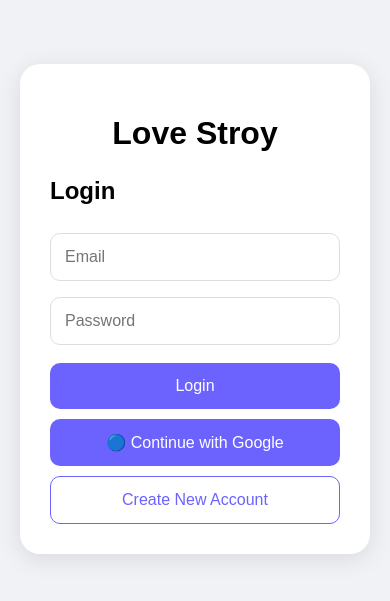
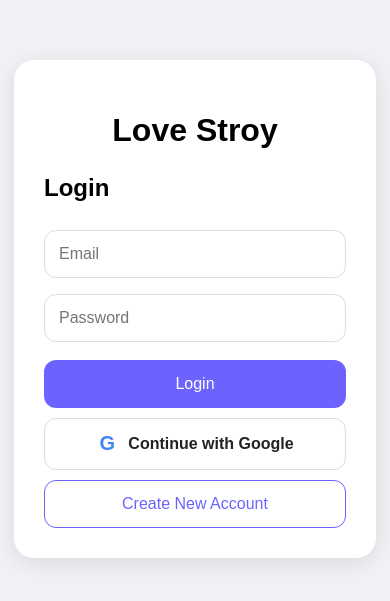
Before and after one commit to yarsa2509-cell/LoveStoryChatApp, a website: page www/index.html in a window 390 px wide. Shown: the part 113-714 px from the top of the page. Drawn offline with nearby package versions, Linux system fonts and the light colour scheme.

Commit message:
Fix phone login and Google button

```diff
--- a/www/index.html
+++ b/www/index.html
@@ -723,6 +723,92 @@ body{margin:0;background:#f0f2f5;font-family:Arial,sans-serif}
   font-size:14px;
 }
 </style>
+
+<style>
+/* Phone-only login screen */
+html,body{
+  width:100%;
+  min-height:100%;
+  margin:0;
+}
+
+#auth{
+  width:100%;
+  min-height:100dvh;
+  min-height:100vh;
+  display:flex;
+  align-items:center;
+  justify-content:center;
+  box-sizing:border-box;
+  padding:20px 14px;
+  overflow:hidden;
+}
+
+.auth-box{
+  width:min(100%, 390px);
+  max-width:390px;
+  box-sizing:border-box;
+}
+
+.auth-box input,
+.auth-box button{
+  width:100%;
+  box-sizing:border-box;
+  min-height:48px;
+  border-radius:12px;
+}
+
+.auth-box button{
+  touch-action:manipulation;
+  -webkit-tap-highlight-color:transparent;
+  cursor:pointer;
+}
+
+.google-login-btn{
+  display:flex;
+  align-items:center;
+  justify-content:center;
+  gap:10px;
+  background:#fff !important;
+  color:#222 !important;
+  border:1px solid #dadce0 !important;
+  font-size:15px;
+  font-weight:600;
+}
+
+.google-login-btn:active{
+  background:#f1f3f4 !important;
+  transform:scale(.99);
+}
+
+.google-g-icon{
+  width:22px;
+  height:22px;
+  display:inline-flex;
+  align-items:center;
+  justify-content:center;
+  font-family:Arial,sans-serif;
+  font-size:20px;
+  font-weight:700;
+  color:#4285f4;
+}
+
+@media (orientation:landscape){
+  #auth{
+    min-height:100vh;
+    height:100vh;
+  }
+}
+
+/* Keep the app optimized for phone screens */
+@media (min-width:700px){
+  #auth{
+    max-width:430px;
+    margin:0 auto;
+  }
+}
+</style>
+
 </head>
 
 <body>
@@ -755,7 +841,14 @@ Login
 
 <button class="switch" onclick="showPhone()" style="display:none">📱 Login with Phone</button>
 
-<button onclick="loginWithGoogle()">🔵 Continue with Google</button>
+<button
+  type="button"
+  class="google-login-btn"
+  onclick="loginWithGoogle()"
+>
+  <span class="google-g-icon">G</span>
+  <span>Continue with Google</span>
+</button>
 <button class="switch" onclick="showRegister()">Create New Account</button>
 
 </div>
```
